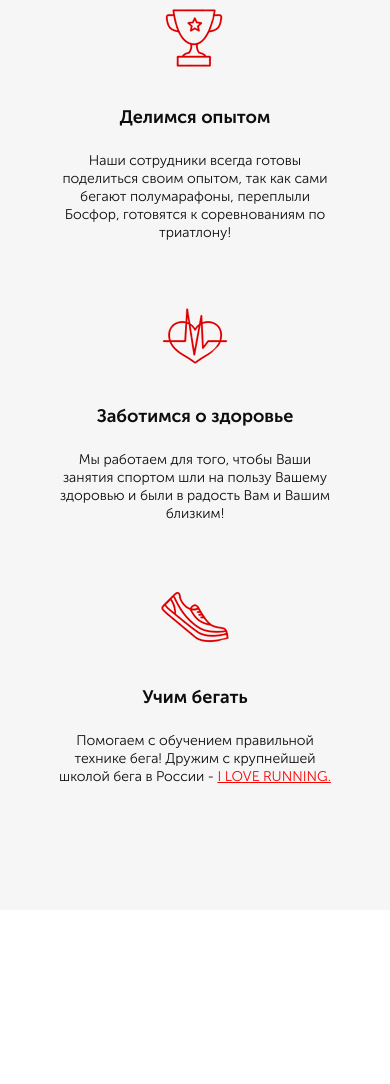
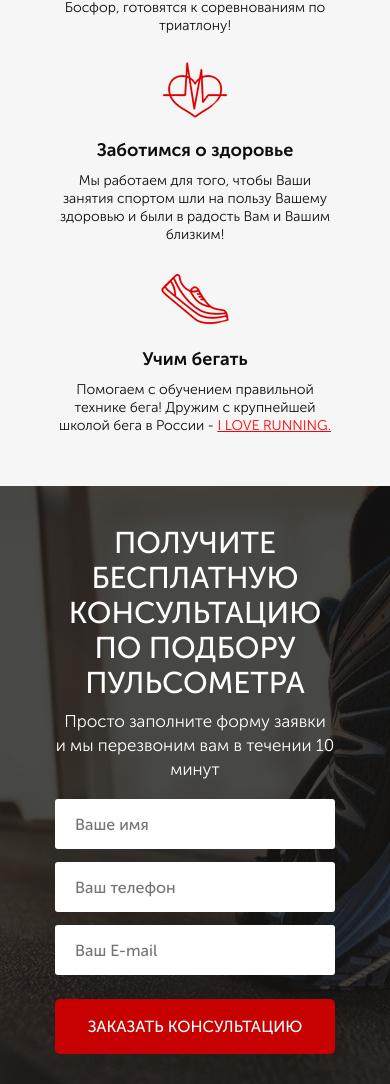
Before and after one commit to mo2est/RunSmart, a website: page src/index.html in a window 390 px wide. Shown: the part 808-1892 px from the top of the page. Before the commit the page ends 1718 px from the top, so only its background shows below. Drawn offline with Linux system fonts and the light colour scheme.

Commit message:
eight commit third section and adaptation complete

```diff
--- a/src/index.html
+++ b/src/index.html
@@ -57,7 +57,7 @@
 
     <section class="benefits">
         <div class="container">
-            <h2 class="benefits__header">НАШИ ПРЕИМУЩЕСТВА</h2>
+            <h2 class="title">НАШИ ПРЕИМУЩЕСТВА</h2>
             <div class="benefits__wrapper">
                 <div class="benefits__block">
                     <img src="icons/benefits/icon1.png" alt="icon1">
@@ -97,5 +97,25 @@
             </div>
         </div>
     </section>
+
+    <section class="consultation">
+        <div class="container">
+            <h2 class="title title_consultation">Получите бесплатную консультацию <br>
+                                                по подбору пульсометра </h2>
+            <div class="consultation__descr">
+                Просто заполните форму заявки <br>
+                 и мы перезвоним вам в течении 10 минут
+            </div>
+
+            <form class="feed-form" action="#">
+                <input name="name"  required placeholder = "Ваше имя"     type="text">
+                <input name="phone" required placeholder = "Ваш телефон"  type="text">
+                <input name="email" required placeholder = "Ваш E-mail"   type="text">
+
+                <button class="button button_submit">заказать консультацию</button>
+            </form>
+
+        </div>
+    </section>
 </body>
 </html>
--- a/src/sass/_media.sass
+++ b/src/sass/_media.sass
@@ -3,6 +3,9 @@
         .container
             width: 930px
     .benefits
+        .container
+            width: 930px
+    .consultation
         .container
             width: 930px
 
@@ -18,6 +21,9 @@
             justify-content: space-around
         &__block
             margin-bottom: 60px
+    .consultation
+        .container
+            width: 720px
 
 @media (max-width: 767px)
     .promo
@@ -36,10 +42,22 @@
     .benefits
         .container
             width: 540px
+        &__wrapper
+            margin-top: 38px
+        &__block
+            margin-bottom: 21px
+        &__descr
+            margin-top: 15px
+        &__text
+            margin-top: 7px
+    .consultation
+        padding: 70px 0 70px 0
+        .container
+            width: 540px
+
 
 @media (max-width: 575px)
     .promo
-<<<<<<< HEAD
         min-height: 499px
         padding: 21px 0 21px 0
         .container
@@ -91,24 +109,24 @@
             margin-top: 15px
         &__text
             margin-top: 7px
-=======
+
+    .consultation
+        min-height: 598px
+        padding: 40px 0 30px 0
         .container
             width: 310px
-            .header
-                &__logo
-                    width: 50%
-                &__contacts
-                    width: 50%
-                    justify-content: flex-end
-                &__phone
-                    width: 136px
-                    font-size: 12px
-                button
-                    width: 136px
-
-
-
-    .benefits
-        .container
-            width: 310px
->>>>>>> main
+            .title
+                &_consultation
+                    font-size: 30px
+                    text-align: center
+                    line-height: 35px
+                    font-weight: 500
+        &__descr
+            font-weight: 200
+            font-size: 17px
+            line-height: 24px
+            text-align: center
+        .feed-form
+            margin: 0 auto
+            margin-top: 18px
+            width: 280px
--- a/src/sass/blocks/_benefits.sass
+++ b/src/sass/blocks/_benefits.sass
@@ -2,14 +2,6 @@
     min-height: 470px
     background: #F6F6F6
     padding: 70px 0 64px 0
-    &__header
-        font-style: normal
-        font-weight: 700
-        font-size: 30px
-        line-height: 30px
-        text-align: center
-        color: #0D0D0D
-        margin-bottom: 0
     &__wrapper
         display: flex
         justify-content: space-between
--- a/src/sass/blocks/_buttons.sass
+++ b/src/sass/blocks/_buttons.sass
@@ -16,3 +16,7 @@
         width: 300px
         height: 50px
         font-size: 16px
+    &_submit
+        width: 100%
+        height: 55px
+        font-size: 16px
--- /dev/null
+++ b/src/sass/blocks/_consultation.sass
@@ -0,0 +1,12 @@
+.consultation
+    min-height: 680px
+    padding: 100px 0 108px 0
+    background: url('../../img/second_bg.jpg') center (center/cover)  no-repeat
+    &__descr
+        margin-top: 8px
+        font-style: normal
+        font-weight: 500
+        font-size: 20px
+        line-height: 30px
+        text-align: left
+        color: #FFFFFF
--- /dev/null
+++ b/src/sass/blocks/_forms.sass
@@ -0,0 +1,13 @@
+.feed-form
+    display: flex
+    flex-direction: column
+    margin-top: 36px
+    width: 300px
+    input
+        height: 50px
+        padding: 0 20px
+        border-radius: 3px
+        border: none
+        margin-bottom: 13px
+        &:nth-child(3)
+            margin-bottom: 20px
--- a/src/sass/blocks/_header.sass
+++ b/src/sass/blocks/_header.sass
@@ -2,11 +2,7 @@
     display: flex
     justify-content: space-between
     align-items: center
-<<<<<<< HEAD
     &__logo
-=======
-    a
->>>>>>> main
         width: 251px
         img
             width: 100%
--- /dev/null
+++ b/src/sass/blocks/_titles.sass
@@ -0,0 +1,14 @@
+.title
+    font-style: normal
+    font-weight: 700
+    font-size: 30px
+    line-height: 30px
+    text-align: center
+    color: #0D0D0D
+    margin-bottom: 0
+    &_consultation
+        font-size: 36px
+        line-height: 54px
+        text-transform: uppercase
+        text-align: left
+        color: #FFFFFF
--- a/src/sass/style.sass
+++ b/src/sass/style.sass
@@ -1,10 +1,15 @@
 @import 'base/_mixins'
 @import 'base/variables'
-@import "blocks/promo"
-@import "blocks/header"
-@import "blocks/buttons"
-@import "blocks/benefits"
-@import "media"
+@import 'blocks/promo'
+@import 'blocks/header'
+@import 'blocks/buttons'
+@import 'blocks/benefits'
+@import 'blocks/titles'
+@import 'blocks/consultation'
+@import 'blocks/forms'
+
+
+@import 'media'
 
 *
     font-family: 'Museo Sans Cyrl', sans-serif
```
Also changed, not shown: src/css/style.min.css.
